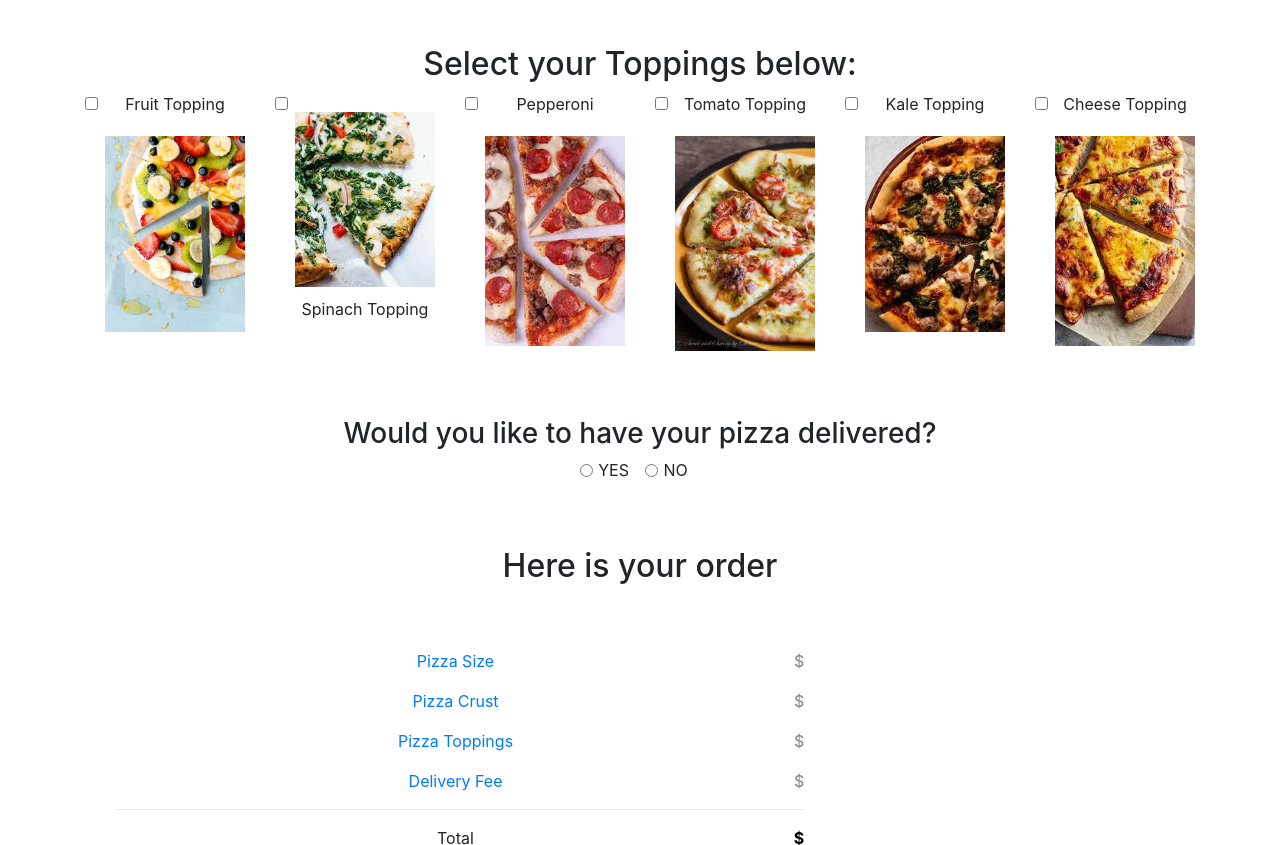
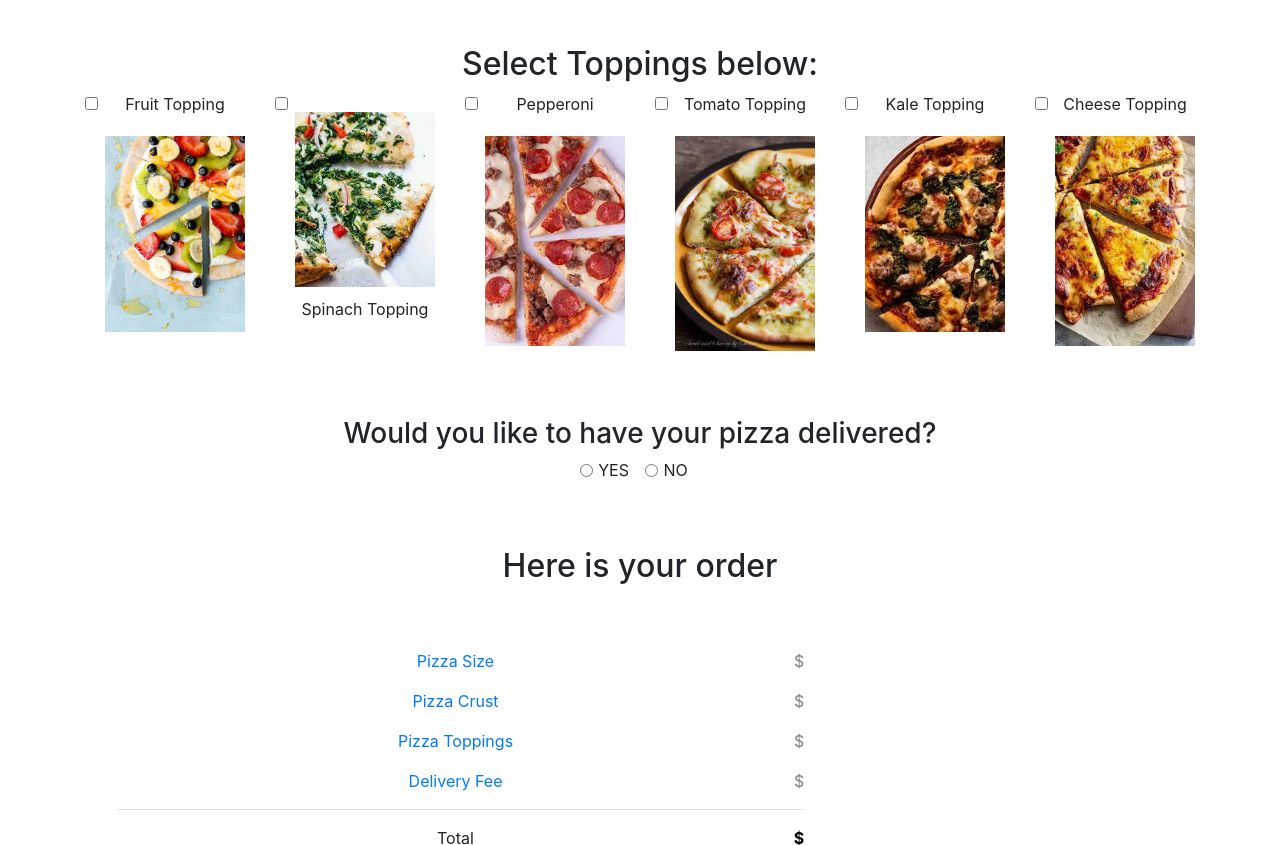
Before and after one commit to rosekilonzo/didactic-happiness, a plain HTML site: page index.html in a window 1280 px wide. Shown: the part 990-1835 px from the top of the page. Drawn offline with nearby package versions, Linux system fonts and the light colour scheme.

Commit message:
add commits

```diff
--- a/index.html
+++ b/index.html
@@ -98,7 +98,7 @@
         </div>
         <br></br>
 
-        <h2>Select your Toppings below:</h2>
+        <h2>Select  Toppings below:</h2>
 
         <div class="row" id="toppingsx">
             <div class="col-md-2">
```
